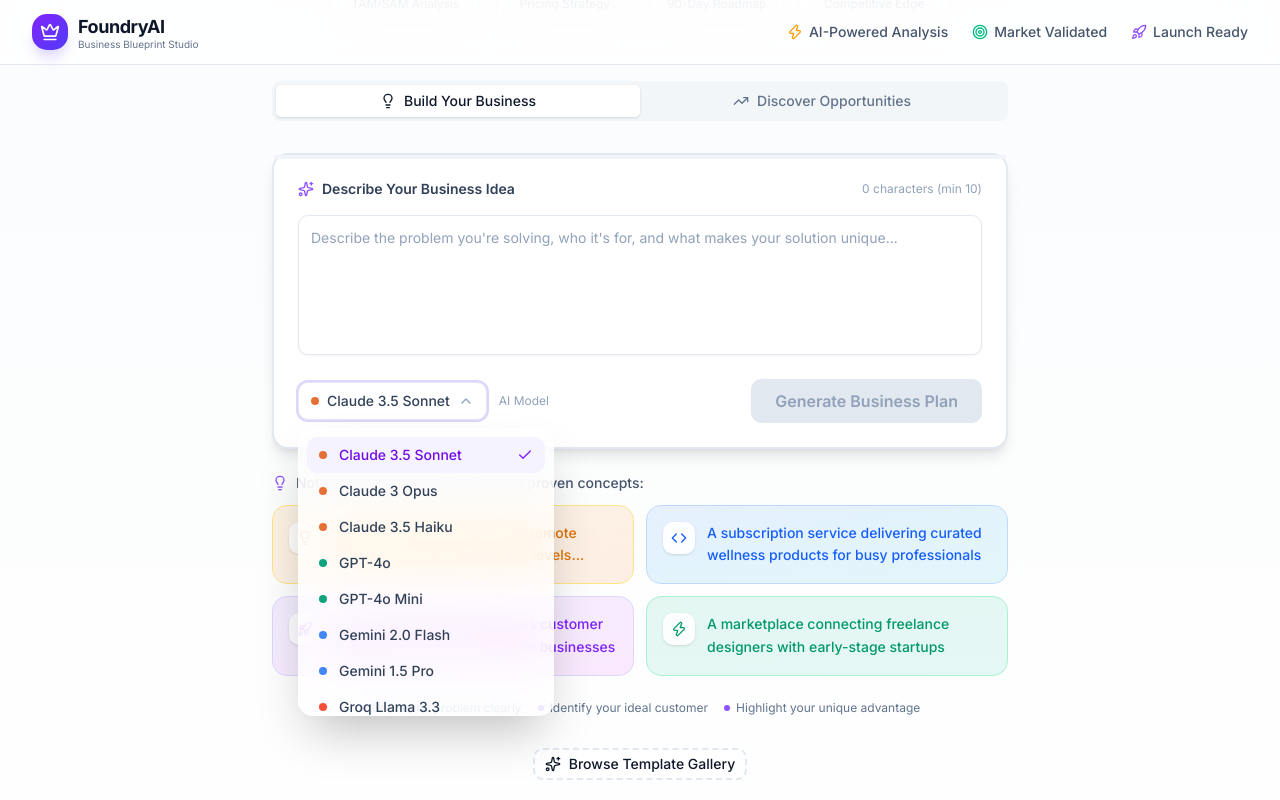
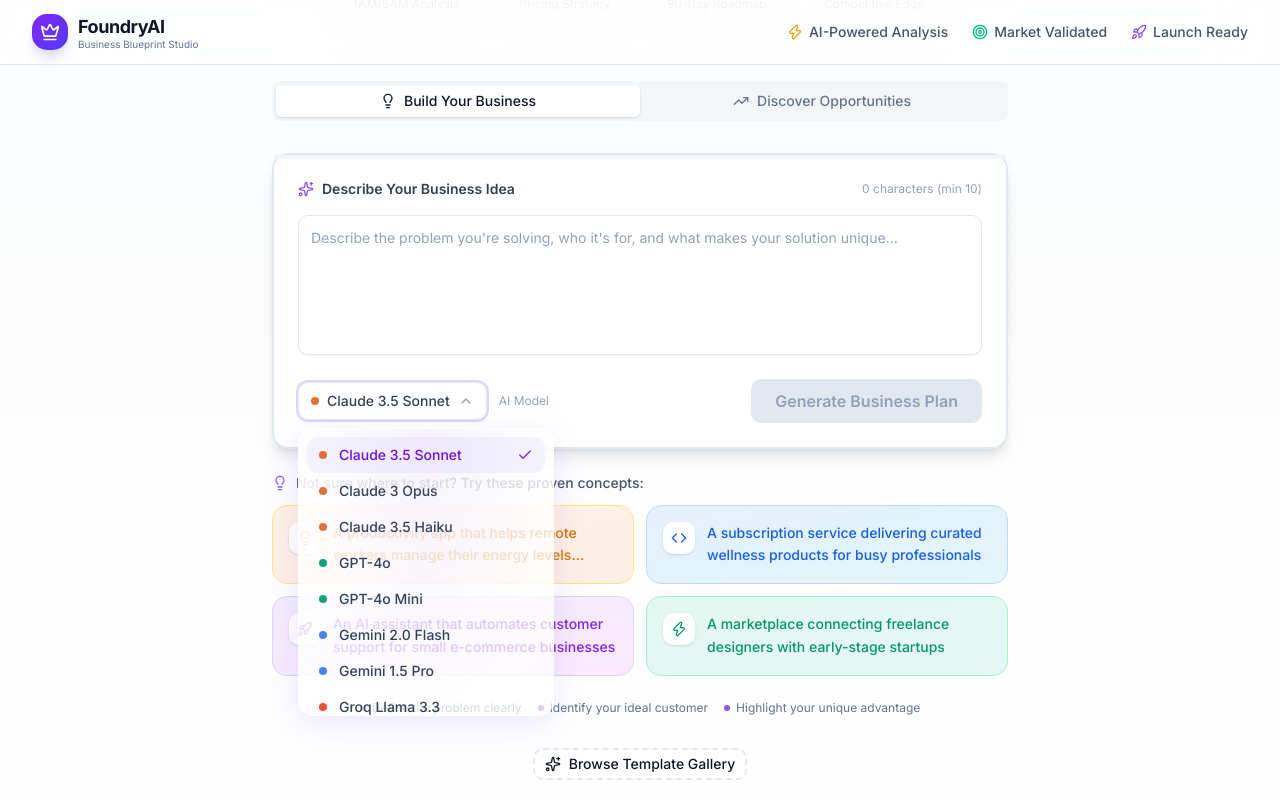
Before and after one commit to Mohamed-Elgendi/FoundryAI, a Next.js app: page / in a window 1280 px wide. Both pictures are taken after a click on the button "Claude 3.5 Sonnet". Shown: the part 492-1292 px from the top of the page. Built offline with nearby package versions, Linux system fonts and the light colour scheme.

Commit message:
fix: Use gradient-based glassmorphism instead of backdrop-filter

```diff
--- a/src/components/foundryai/ProviderSelector.tsx
+++ b/src/components/foundryai/ProviderSelector.tsx
@@ -55,13 +55,19 @@
 
       {isOpen && (
         <div
-          className="absolute z-50 left-0 top-full mt-2 w-64 border border-white/30 rounded-xl shadow-2xl max-h-72 overflow-y-auto"
+          className="absolute z-[100] left-0 top-full mt-2 w-64 border border-white/40 rounded-xl shadow-2xl max-h-72 overflow-y-auto"
           style={{
-            background: 'rgba(255, 255, 255, 0.75)',
-            backdropFilter: 'blur(20px) saturate(180%)',
-            WebkitBackdropFilter: 'blur(20px) saturate(180%)',
+            background: 'linear-gradient(135deg, rgba(255, 255, 255, 0.9) 0%, rgba(255, 255, 255, 0.7) 100%)',
+            boxShadow: '0 8px 32px rgba(139, 92, 246, 0.15), inset 0 1px 0 rgba(255, 255, 255, 0.6)',
           }}
         >
+          {/* Glow overlay */}
+          <div
+            className="absolute inset-0 rounded-xl pointer-events-none"
+            style={{
+              background: 'radial-gradient(ellipse at top, rgba(139, 92, 246, 0.08) 0%, transparent 70%)',
+            }}
+          />
           <div className="p-2">
             {PROVIDER_INFO.map((provider) => (
               <button
```
